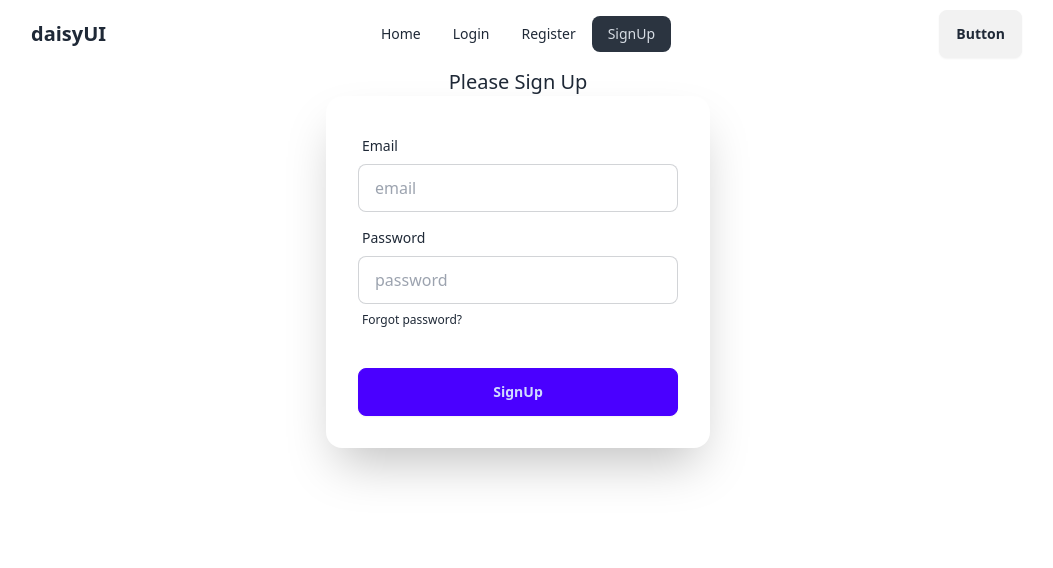
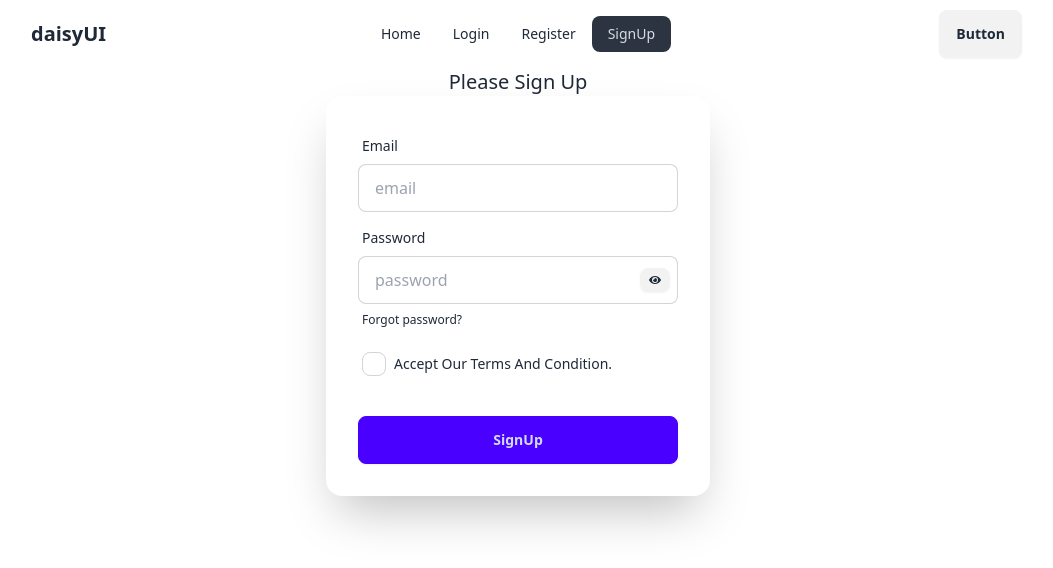
Before and after one commit to Md-Rabiul-Islam75/email-password-auth, a React (Vite) app: page /signUp in a window 1280 px wide. Shown: the top 568 px of the page, without its empty margins (122-1175 px from the left). Built offline with nearby package versions, Linux system fonts and the light colour scheme.

Commit message:
toggle show password and accept terms

```diff
--- a/package.json
+++ b/package.json
@@ -15,6 +15,7 @@
     "match-sorter": "^8.0.0",
     "react": "^18.3.1",
     "react-dom": "^18.3.1",
+    "react-icons": "^5.3.0",
     "react-router-dom": "^6.28.0",
     "sort-by": "^1.2.0"
   },
--- a/src/components/SignUp/SignUp.jsx
+++ b/src/components/SignUp/SignUp.jsx
@@ -1,51 +1,56 @@
 import { createUserWithEmailAndPassword } from "firebase/auth";
 import React, { useState } from "react";
 import { auth } from "../../firebase.init";
+import { FaEye } from "react-icons/fa";
+import { FaEyeSlash } from "react-icons/fa";
 
 const SignUp = () => {
   const [success, setSuccess] = useState(false);
-    const [errorMessage, setErrorMessage] = useState('')
+  const [errorMessage, setErrorMessage] = useState("");
+  const [showPassword, setShowPassword] = useState(false);
 
-   const handleSignUP = e => {
+  const handleSignUP = (e) => {
     e.preventDefault();
     const email = e.target.email.value;
     const password = e.target.password.value;
-       console.log(email, password)
+    const terms = e.target.terms.checked;
+    console.log(email, password, terms);
 
     // reset error and status
-       setErrorMessage('');
+    setErrorMessage("");
     setSuccess(false);
 
-       if(password.length < 6){
-        setErrorMessage('Password should be 6 characters or longer');
+    if(!terms){
+        setErrorMessage('Please accept Our terms and conditions.');
         return;
     }
 
+    if (password.length < 6) {
+      setErrorMessage("Password should be 6 characters or longer");
+      return;
+    }
 
     const passwordRegex = /^(?=.*[A-Z])(?=.*[a-z])(?=.*\d)(?=.*[\W_]).{6,}$/;
 
-       if(!passwordRegex.test(password)){
-           setErrorMessage('At least one uppercase, one lowercase, one number, one special character');
+    if (!passwordRegex.test(password)) {
+      setErrorMessage(
+        "At least one uppercase, one lowercase, one number, one special character"
+      );
       return;
     }
 
-
     // create user with email and password
     createUserWithEmailAndPassword(auth, email, password)
-       .then(result => {
+      .then((result) => {
         console.log(result.user);
         setSuccess(true);
       })
-       .catch(error => {
-        console.log('ERROR', error.message);
-        setErrorMessage(error.message)
+      .catch((error) => {
+        console.log("ERROR", error.message);
+        setErrorMessage(error.message);
         setSuccess(false);
-
-       })
-
-
-   }
-
+      });
+  };
 
   return (
     <div className="max-w-3xl mx-auto">
@@ -58,26 +63,43 @@
               <span className="label-text">Email</span>
             </label>
             <input
-                  type="email" name="email"
+              type="email"
+              name="email"
               placeholder="email"
               className="input input-bordered"
               required
             />
           </div>
-              <div className="form-control">
+          <div className="form-control relative">
             <label className="label">
               <span className="label-text">Password</span>
             </label>
             <input
-                  type="password" name="password"
+              type={showPassword ? "text" : "password"}
+              name="password"
               placeholder="password"
               className="input input-bordered"
               required
             />
+
+            <button
+              onClick={() => setShowPassword(!showPassword)}
+              className="btn btn-xs absolute right-2 top-12"
+            >
+              {showPassword ? <FaEyeSlash /> : <FaEye />}
+            </button>
             <label className="label">
               <a href="#" className="label-text-alt link link-hover">
                 Forgot password?
               </a>
+            </label>
+          </div>
+          <div className="form-control">
+            <label className="label justify-start cursor-pointer">
+            <input type="checkbox" name="terms" className="checkbox" />
+
+              <span className="label-text ml-2">Accept Our Terms And Condition.</span>
+
             </label>
           </div>
           <div className="form-control mt-6">
@@ -85,12 +107,8 @@
           </div>
         </form>
 
-            {
-                errorMessage && <p className="text-red-600">{errorMessage}</p>
-            }
-            {
-                success && <p className="text-green-600">Sign up is Successfull.</p>
-            }
+        {errorMessage && <p className="text-red-600">{errorMessage}</p>}
+        {success && <p className="text-green-600">Sign up is Successfull.</p>}
       </div>
     </div>
   );
```
Also changed, not shown: 1 other file (tests, documents, lock files or other folders). Lines whose indentation alone changed are shown as unchanged.
